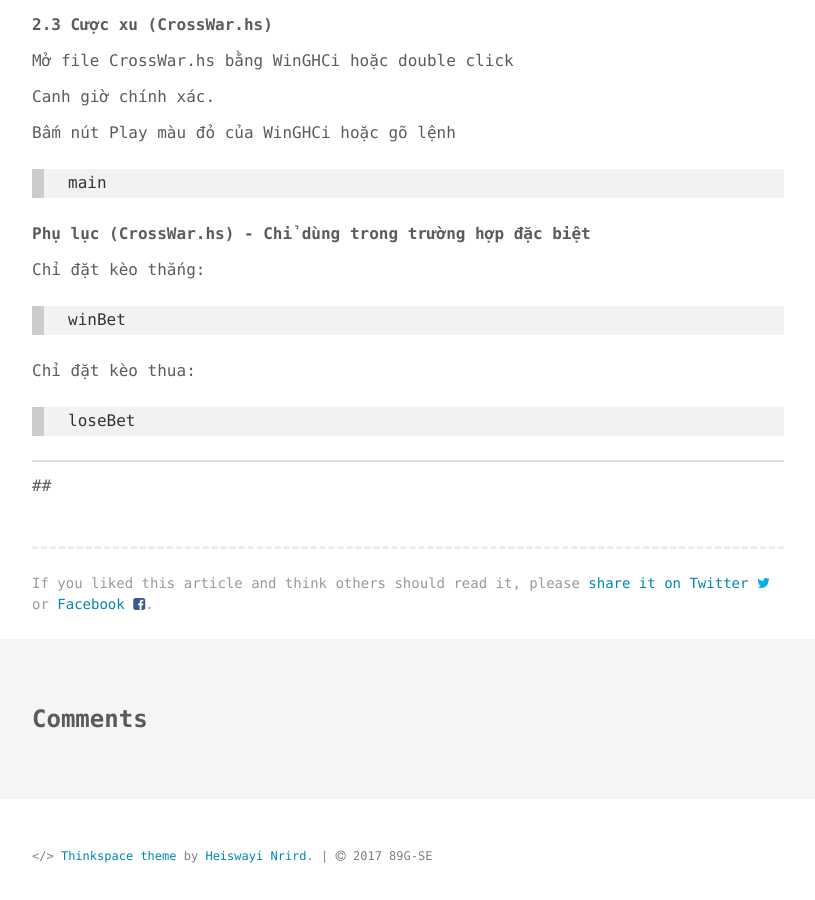
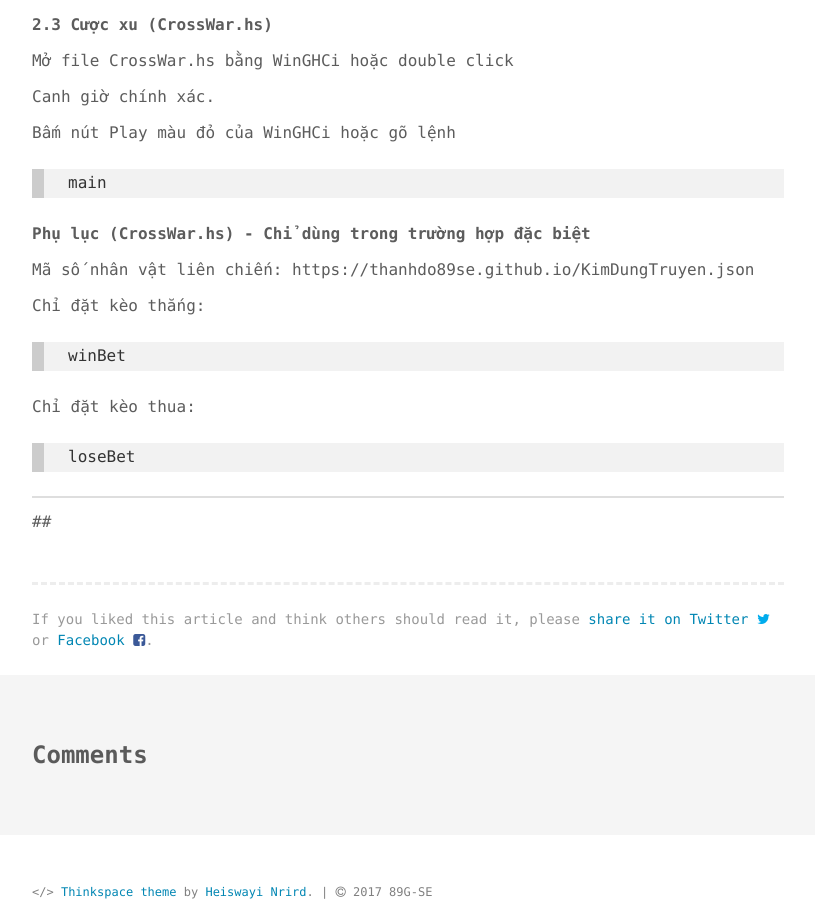
Before and after one commit to phuoc-thanh/phuoc-thanh.github.io, a Jekyll site: the page built from _posts/2017-08-18-injector-guide.md, in a window 1280 px wide and 900 px high, scrolled down 2150 px. Shown: the whole window, without its empty margins (232-1047 px from the left). Built offline with Jekyll 4.4.1, drawn with Linux system fonts in a browser that asks for light colours; comment, search, counter and statistics services are not loaded.

Commit message:
add a link to character code

```diff
--- a/_posts/2017-08-18-injector-guide.md
+++ b/_posts/2017-08-18-injector-guide.md
@@ -101,6 +101,8 @@ Bấm nút Play màu đỏ của WinGHCi hoặc gõ lệnh
 
 **Phụ lục (CrossWar.hs) - Chỉ dùng trong trường hợp đặc biệt**
 
+Mã số nhân vật liên chiến: https://thanhdo89se.github.io/KimDungTruyen.json
+
 Chỉ đặt kèo thắng:
 >winBet
 
```
